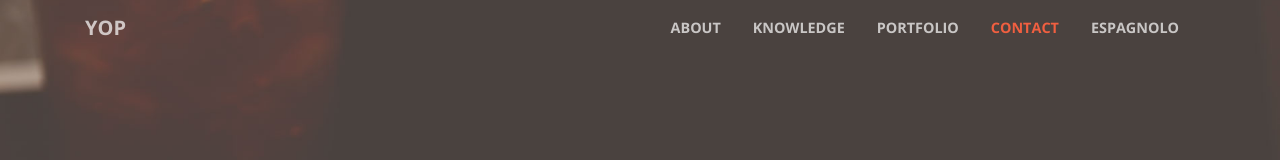
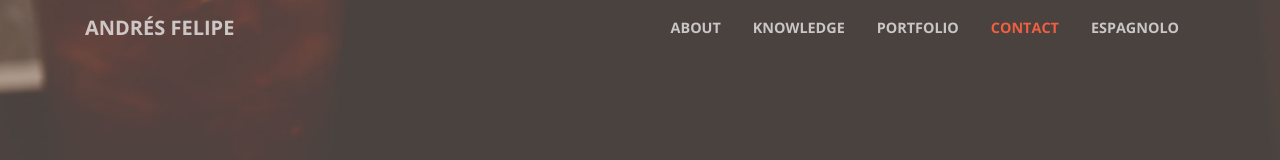
Before and after one commit to luk224/portfolio, a website with bundled scripts: page index.html in a window 1280 px wide. Shown: the top 160 px of the page. Built offline with nearby package versions, Linux system fonts and the light colour scheme.

Commit message:
prueba webhook 2

```diff
--- a/index.html
+++ b/index.html
@@ -31,7 +31,7 @@
 		<!-- Navigation -->
 		<nav class="navbar navbar-expand-lg navbar-light fixed-top" id="mainNav">
 			<div class="container">
-				<a class="navbar-brand js-scroll-trigger" href="#page-top">Yop</a>
+				<a class="navbar-brand js-scroll-trigger" href="#page-top">Andrés Felipe</a>
 				<button class="navbar-toggler navbar-toggler-right" type="button" data-toggle="collapse" data-target="#navbarResponsive" aria-controls="navbarResponsive" aria-expanded="false" aria-label="Toggle navigation">
 					<span class="navbar-toggler-icon"></span>
 				</button>
```
